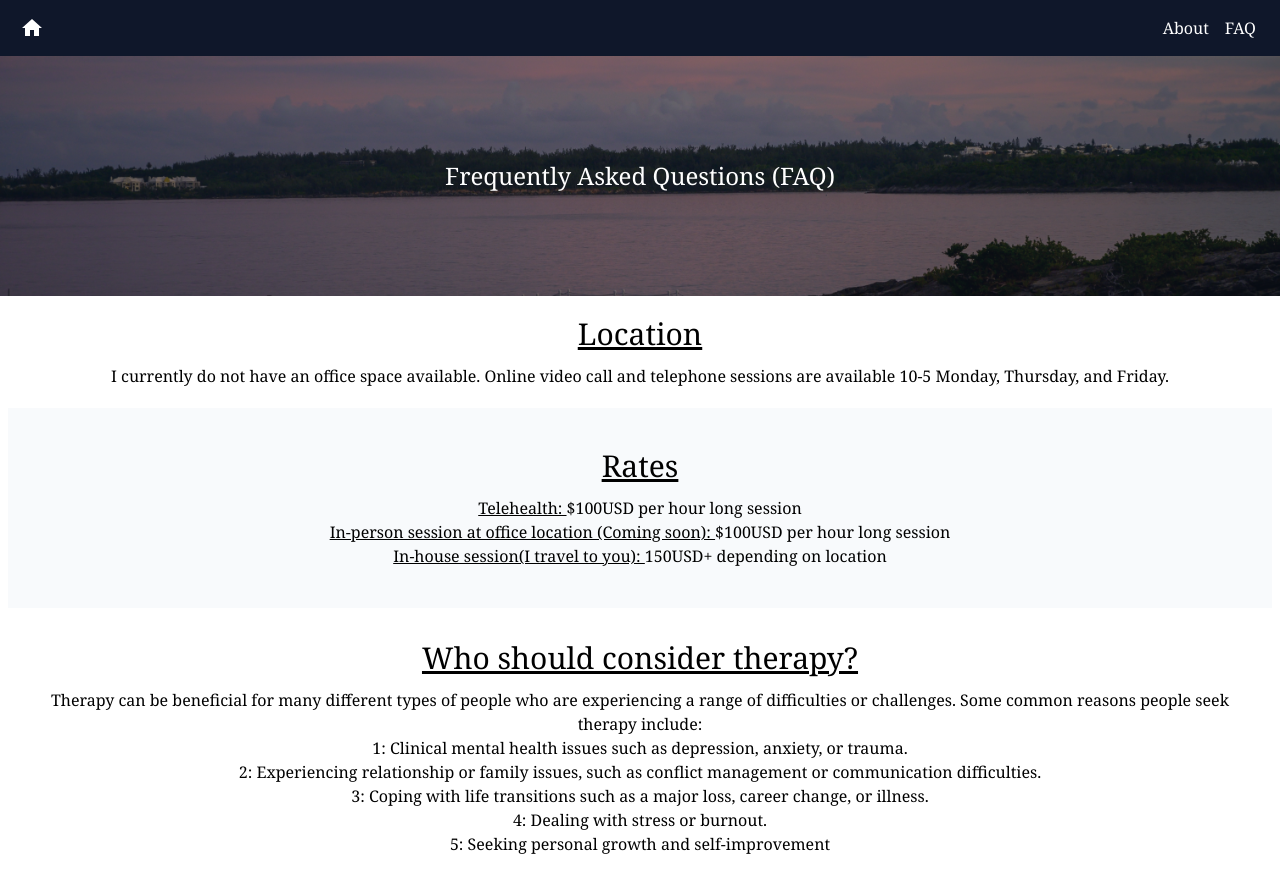
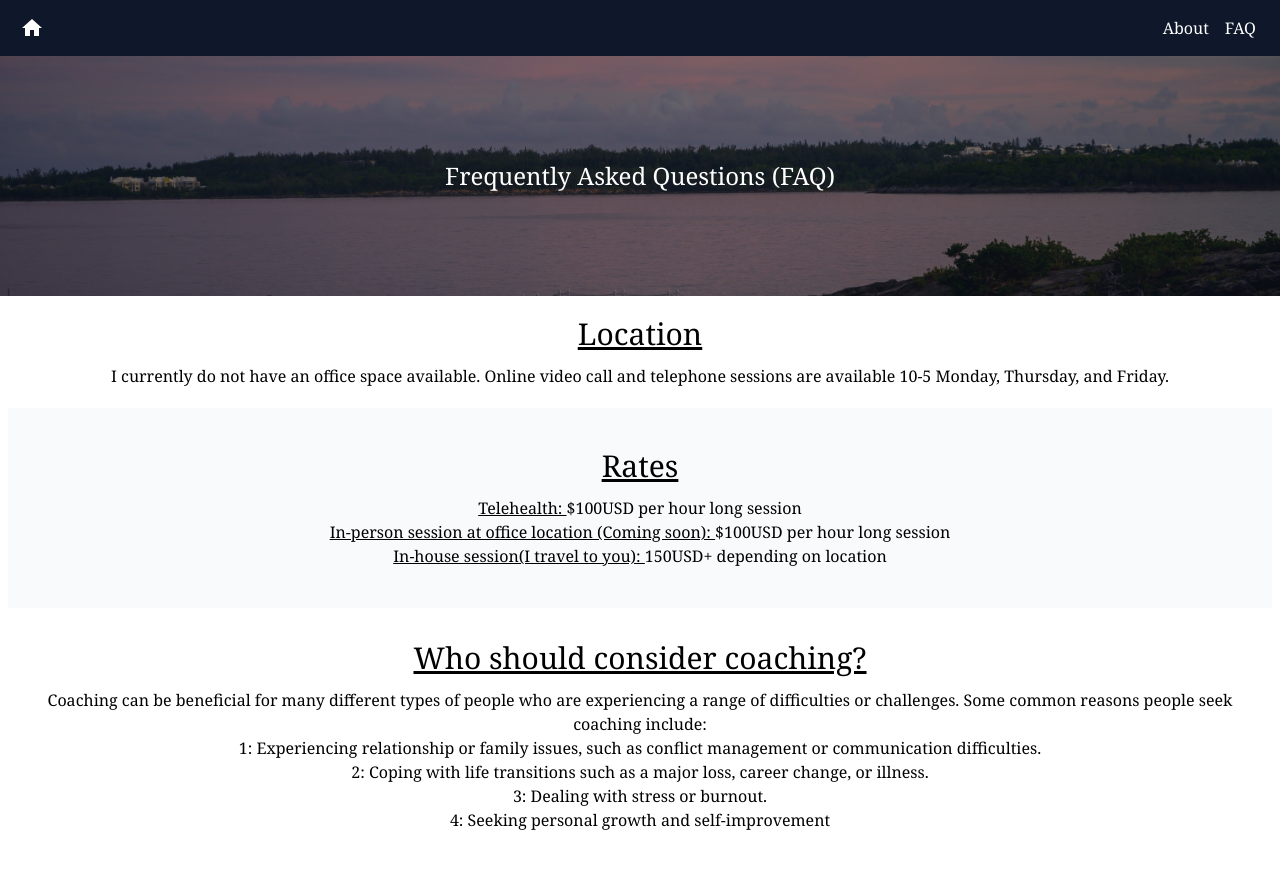
Before and after one commit to kirran01/psych, a React (Vite) app: page /more-info in a window 1280 px wide. Shown: the top 893 px of the page. Built offline with nearby package versions, Linux system fonts and the light colour scheme.

Commit message:
more coaching changes

```diff
--- a/src/pages/home.jsx
+++ b/src/pages/home.jsx
@@ -17,7 +17,7 @@ const Home = () => {
                 <div className="flex items-center justify-center h-full w-full bg-gray-900 bg-opacity-50">
                     <div className="text-center">
                         <p className="text-white text-md lg:text-2xl md:text-3xl m-3">Kirran Kirpalani AAC - Counselor/Therapist in Training</p>
-                        <p className="text-white text-md lg:text-2xl md:text-3xl m-3">Offering Coaching services in Seattle W.A.</p>
+                        <p className="text-white text-md lg:text-2xl md:text-3xl m-3">Currently offering Coaching services in Seattle W.A.</p>
                     </div>
                 </div>
             </div>
--- a/src/pages/moreinfo.jsx
+++ b/src/pages/moreinfo.jsx
@@ -23,13 +23,12 @@ const Moreinfo = () => {
                 <p className='text-center'><span className='underline' >In-house session(I travel to you): </span>150USD+ depending on location</p>
             </div>
             <div className='m-2 p-3 py-6 fade-in text-center'>
-                <p className='underline text-3xl text-center mb-3'>Who should consider therapy?</p>
-                <p>Therapy can be beneficial for many different types of people who are experiencing a range of difficulties or challenges. Some common reasons people seek therapy include:</p>
-                <p>1: Clinical mental health issues such as depression, anxiety, or trauma.</p>
-                <p>2: Experiencing relationship or family issues, such as conflict management or communication difficulties.</p>
-                <p>3: Coping with life transitions such as a major loss, career change, or illness.</p>
-                <p>4: Dealing with stress or burnout.</p>
-                <p>5: Seeking personal growth and self-improvement</p>
+                <p className='underline text-3xl text-center mb-3'>Who should consider coaching?</p>
+                <p>Coaching can be beneficial for many different types of people who are experiencing a range of difficulties or challenges. Some common reasons people seek coaching include:</p>
+                <p>1: Experiencing relationship or family issues, such as conflict management or communication difficulties.</p>
+                <p>2: Coping with life transitions such as a major loss, career change, or illness.</p>
+                <p>3: Dealing with stress or burnout.</p>
+                <p>4: Seeking personal growth and self-improvement</p>
             </div>
             <div className='m-2 p-3 py-6 fade-in text-center'>
                 <p className='underline text-3xl text-center mb-3'>Insurance</p>
```
